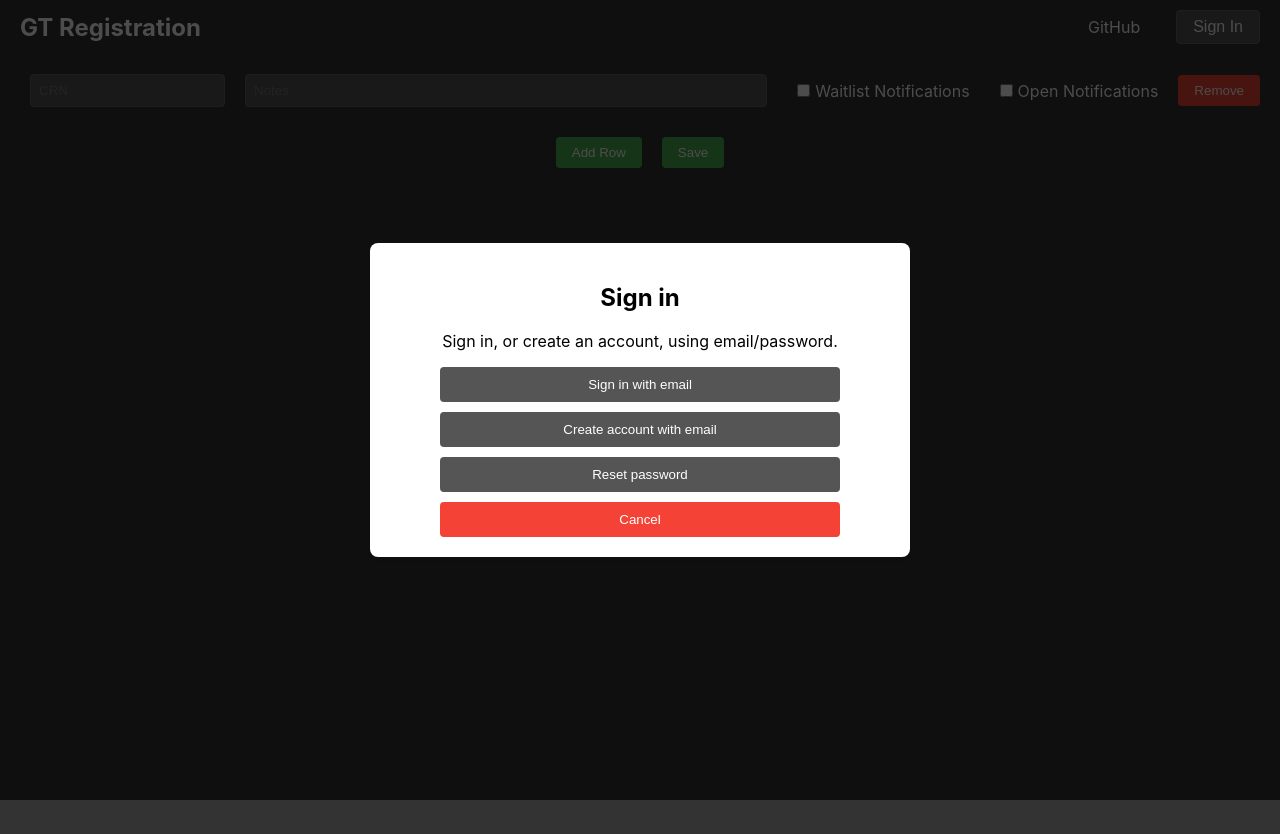
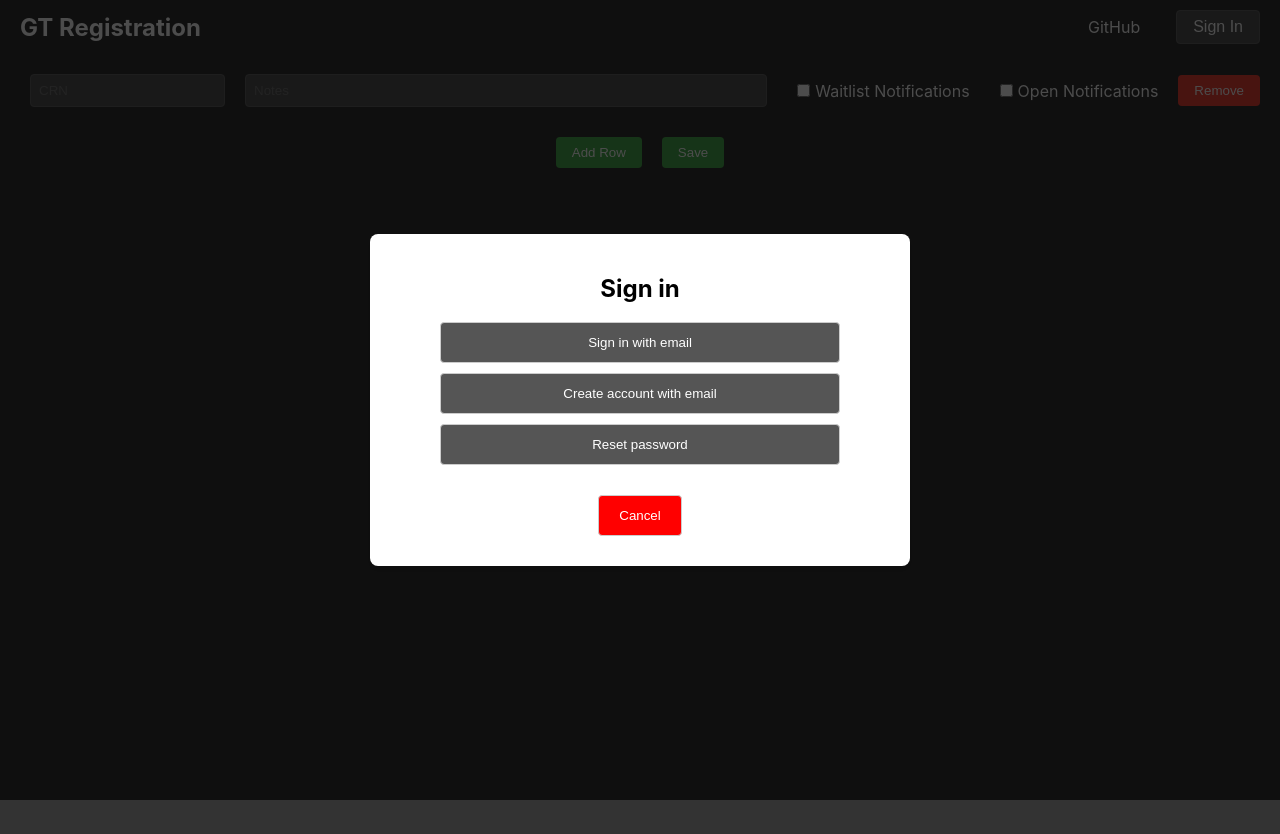
Before and after one commit to akhilkammila/course-registration-frontend, a React (Create React App) app: page / in a window 1280 px wide. Both pictures are taken after a click on the button "Sign In". Built offline with nearby package versions, Linux system fonts and the light colour scheme.

Commit message:
added sign in sub forms

```diff
--- a/src/components/SignInModal.css
+++ b/src/components/SignInModal.css
@@ -20,22 +20,45 @@
     width: 100%;
     box-shadow: 0 4px 6px rgba(0, 0, 0, 0.1);
     text-align: center;
+
+    display: flex;
+    flex-direction: column; /* Align children vertically */
+    align-items: center; /* Center children horizontally */
   }
 
-  .modal-sign-in-button,
+  .modal-option-button,
+  .modal-submit-button,
   .modal-cancel-button {
-    margin-top: 10px;
-    display: block;
-    width: 80%;
-    padding: 10px;
-    margin-left: auto;
-    margin-right: auto;
+    width: 80%; /* Set a width for the buttons */
+    padding: 12px 20px; /* Add padding for better touch targets */
+    margin-bottom: 10px; /* Add space between the buttons */
+    border: 1px solid #ccc; /* Optional border */
+    border-radius: 4px; /* Rounded corners for aesthetics */
+    background-color: #555; /* Button background color */
+    color: white; /* Text color */
+    cursor: pointer;
+    box-sizing: border-box; /* Include padding and border in the width and height */
+    text-align: center; /* Center text inside the buttons */
+  }
+
+  .modal-submit-button {
+    background-color: #4CAF50; /* A distinct color for the submit button */
   }
 
   .modal-cancel-button {
-    background-color: #f44336;
-    color: white;
-    /* Additional styles for cancel button */
+    width: auto; /* Auto-width to only be as wide as its content */
+    margin-top: 20px; /* Space from the form or other buttons above */
+    background-color: red; /* Transparent background */
+    color: white; /* Text color */
   }
 
-  /* Add more styling as per your design requirements */
+  /* Style the text inputs */
+  input[type="email"],
+  input[type="password"] {
+    width: 80%; /* Match the button width */
+    padding: 10px; /* Padding for the input */
+    margin: 10px 0; /* Space between inputs */
+    border: 1px solid #ccc;
+    border-radius: 4px;
+    box-sizing: border-box; /* Include padding and border in the width and height */
+  }
--- a/src/components/SignInModal.tsx
+++ b/src/components/SignInModal.tsx
@@ -1,24 +1,81 @@
 // SignInModal.tsx
-import React from 'react';
-import './SignInModal.css'; // Make sure to create a SignInModal.css file for styling
+import React, { useState } from 'react';
+import './SignInModal.css';
 
 interface SignInModalProps {
-  onClose: () => void; // Callback to close the modal
+  onClose: () => void;
 }
 
 const SignInModal: React.FC<SignInModalProps> = ({ onClose }) => {
+  const [action, setAction] = useState('');
+  const [email, setEmail] = useState('');
+  const [password, setPassword] = useState('');
+
+  const handleSignIn = (e: React.FormEvent) => {
+    e.preventDefault();
+    // Logic to handle sign in
+    console.log('Signing in with:', email, password);
+    onClose(); // Close the modal after action
+  };
+
+  const handleCreateAccount = (e: React.FormEvent) => {
+    e.preventDefault();
+    // Logic to handle account creation
+    console.log('Creating account with:', email, password);
+    onClose();
+  };
+
+  const handleResetPassword = (e: React.FormEvent) => {
+    e.preventDefault();
+    // Logic to handle password reset
+    console.log('Resetting password for:', email);
+    onClose();
+  };
+
+  const renderForm = () => {
+    switch (action) {
+      case 'signin':
+        return (
+          <form onSubmit={handleSignIn}>
+            <h2>Sign In</h2>
+            <input type="email" placeholder="Email" value={email} onChange={e => setEmail(e.target.value)} required />
+            <input type="password" placeholder="Password" value={password} onChange={e => setPassword(e.target.value)} required />
+            <button type="submit" className="modal-submit-button">Sign In</button>
+          </form>
+        );
+      case 'create':
+        return (
+          <form onSubmit={handleCreateAccount}>
+            <h2>Create Account</h2>
+            <input type="email" placeholder="Email" value={email} onChange={e => setEmail(e.target.value)} required />
+            <input type="password" placeholder="Password" value={password} onChange={e => setPassword(e.target.value)} required />
+            <button type="submit" className="modal-submit-button">Create Account</button>
+          </form>
+        );
+      case 'reset':
+        return (
+          <form onSubmit={handleResetPassword}>
+            <h2>Reset Password</h2>
+            <input type="email" placeholder="Email" value={email} onChange={e => setEmail(e.target.value)} required />
+            <button type="submit" className="modal-submit-button">Reset Password</button>
+          </form>
+        );
+      default:
+        return (
+          <>
+            <h2>Sign in</h2>
+            <button onClick={() => setAction('signin')} className="modal-option-button">Sign in with email</button>
+            <button onClick={() => setAction('create')} className="modal-option-button">Create account with email</button>
+            <button onClick={() => setAction('reset')} className="modal-option-button">Reset password</button>
+          </>
+        );
+    }
+  };
+
   return (
     <div className="modal-overlay">
       <div className="modal-content">
-        <h2>Sign in</h2>
-        <p>Sign in, or create an account, using email/password.</p>
-        {/* Here you would put the logic to handle sign-in, for now, they are just buttons */}
-        <button className="modal-sign-in-button">Sign in with email</button>
-        <button className="modal-sign-in-button">Create account with email</button>
-        <button className="modal-sign-in-button">Reset password</button>
-        {/* <button className="modal-sign-in-button">Sign in with Google</button>
-        <button className="modal-sign-in-button">Sign in with GitHub</button> */}
-
+        {renderForm()}
         <button onClick={onClose} className="modal-cancel-button">Cancel</button>
       </div>
     </div>
```
